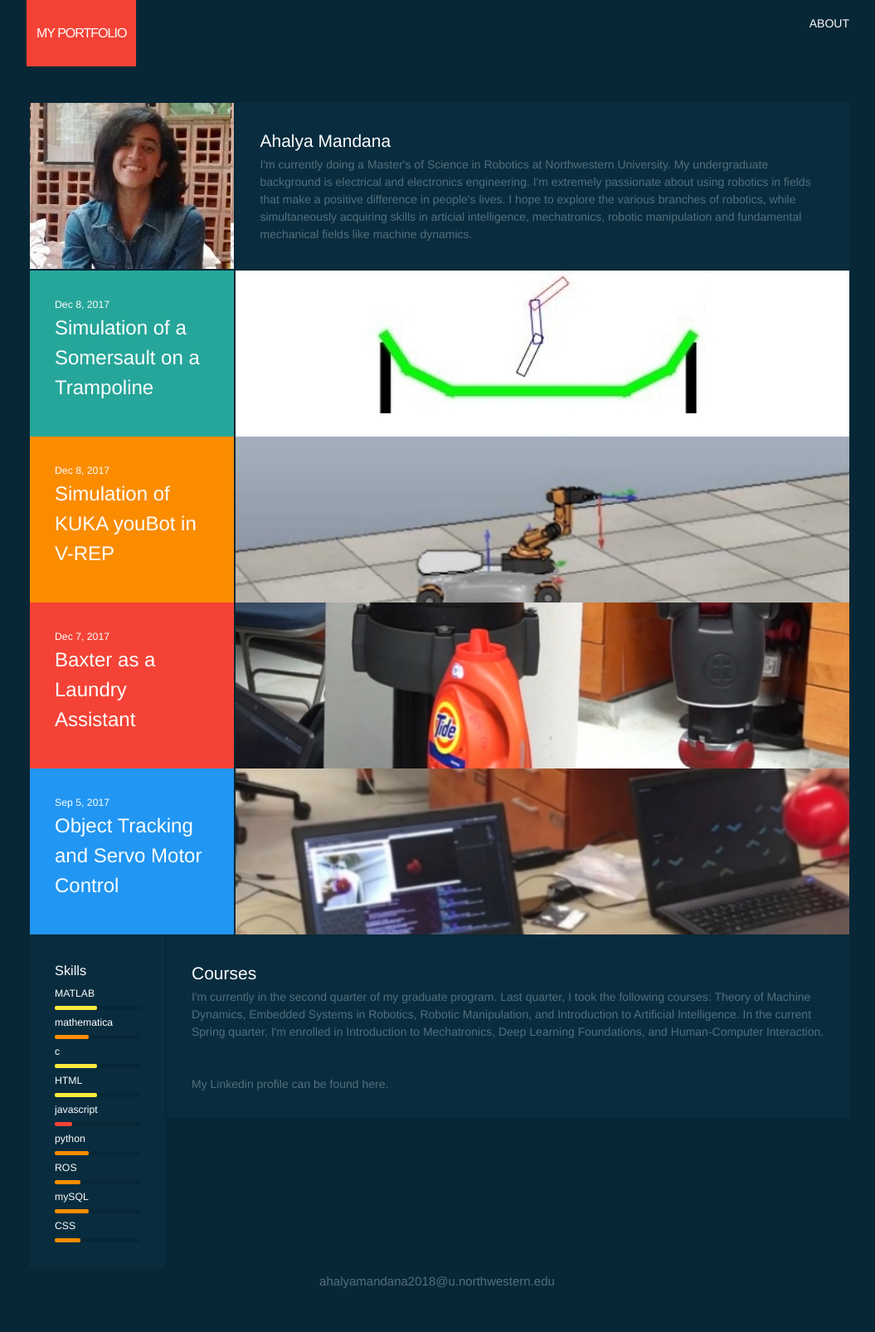
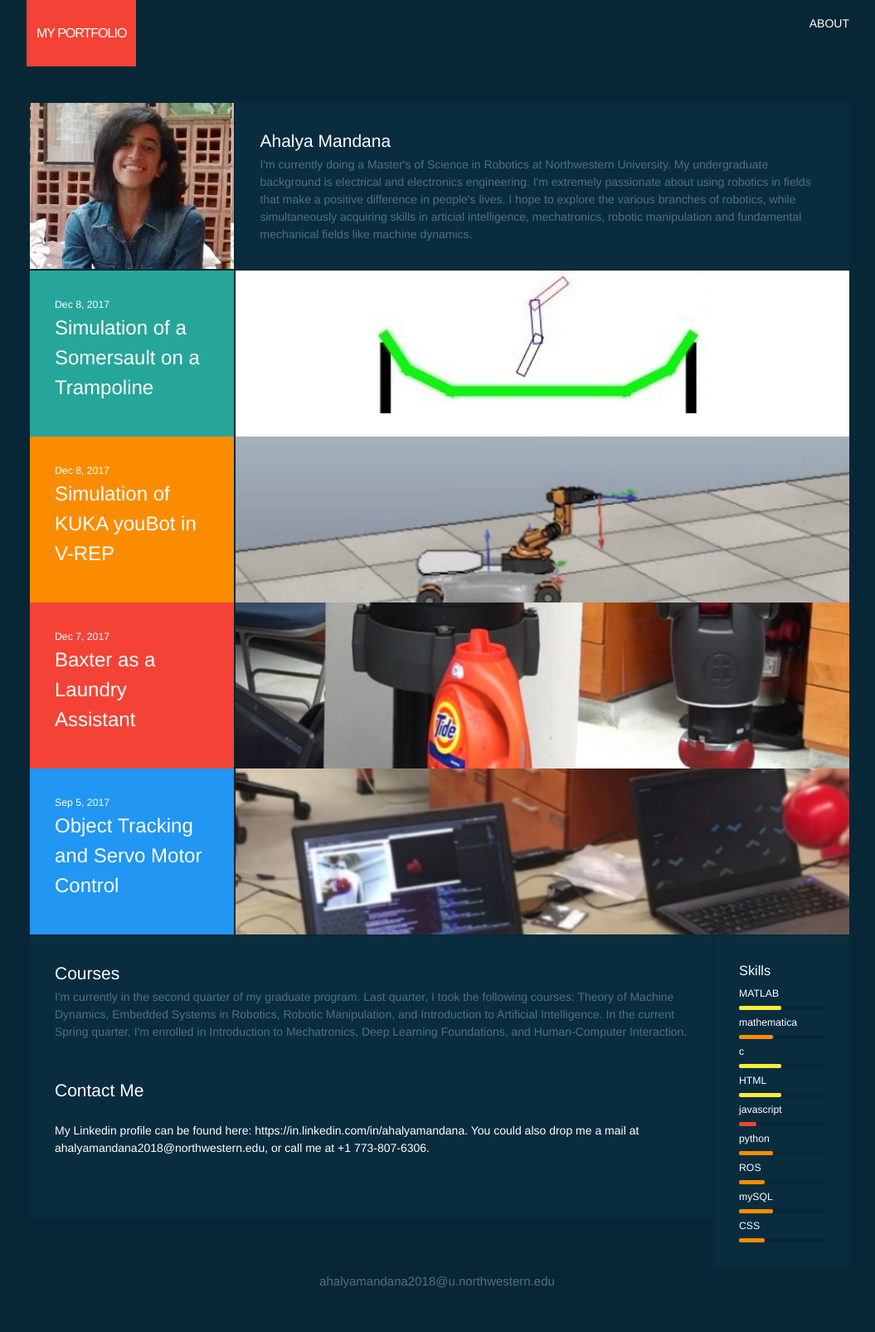
Before and after one commit to am2512/am2512.github.io, a Jekyll site: the page built from index.html, in a window 1280 px wide. Shown: the whole page at 83% size, without its empty margins (112-1167 px from the left). Built offline with Jekyll 4.4.1, drawn with Linux system fonts in a browser that asks for light colours.

Commit message:
Updating contact information

```diff
--- a/index.html
+++ b/index.html
@@ -62,6 +62,18 @@ layout: default
 
 
 
+
+      <div class="col col-10">
+        <div class="block glass">
+            <div class="block-body">
+                <h2>Courses</h2>
+                <p class="grey-text">I'm currently in the second quarter of my graduate program. Last quarter, I took the following courses: Theory of Machine Dynamics, Embedded Systems in Robotics, Robotic Manipulation, and Introduction to Artificial Intelligence. In the current Spring quarter, I'm enrolled in Introduction to Mechatronics, Deep Learning Foundations, and Human-Computer Interaction.<br><br><br><h2>Contact Me</h2><br>My Linkedin profile can be found here: https://in.linkedin.com/in/ahalyamandana. You could also drop me a mail at ahalyamandana2018@northwestern.edu, or call me at +1 773-807-6306.
+
+<br><br><br></p>
+            </div>
+        </div>
+      </div>
+
       <div class="col col-2">
         <div class="block glass">
             <div class="block-body">
@@ -74,15 +86,5 @@ layout: default
         </div>
     </div>
 
-      <div class="col col-10">
-        <div class="block glass">
-            <div class="block-body">
-                <h2>Courses</h2>
-                <p class="grey-text">I'm currently in the second quarter of my graduate program. Last quarter, I took the following courses: Theory of Machine Dynamics, Embedded Systems in Robotics, Robotic Manipulation, and Introduction to Artificial Intelligence. In the current Spring quarter, I'm enrolled in Introduction to Mechatronics, Deep Learning Foundations, and Human-Computer Interaction.<br><br><br>My Linkedin profile can be found here.</p>
-            </div>
-        </div>
-      </div>
-
-
 
 </div>
```
